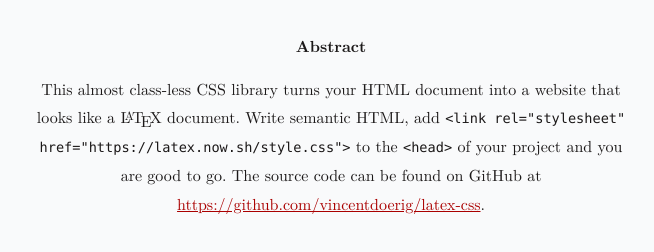
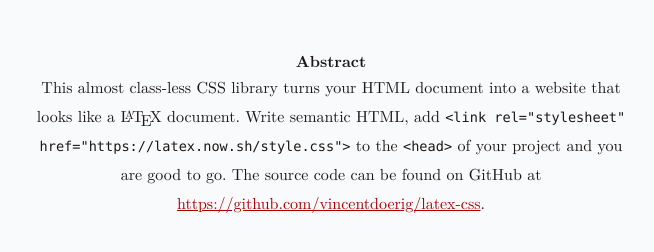
Before and after one commit to vincentdoerig/latex-css, a website: page index.html in a window 1280 px wide. Shown: the part 171-423 px from the top of the page, without its empty margins (309-963 px from the left). Drawn offline with nearby package versions, Linux system fonts and the light colour scheme.

Commit message:
Fix abstract header - change abstract h5 to h2 - remove some horizontal margins

```diff
--- a/index.html
+++ b/index.html
@@ -28,7 +28,7 @@
   </header>
 
   <div class="abstract">
-    <h5>Abstract</h5>
+    <h2>Abstract</h2>
     <p>
       This almost class-less CSS library turns your HTML document into a
       website that looks like a
@@ -108,7 +108,7 @@
       <pre><code>&lt;p class="author"&gt;John Doe &lt;br&gt; December 7, 2020&lt;/p&gt;
 
 &lt;div class="abstract"&gt;
-  &lt;h5&gt;Abstract&lt;/h5&gt;
+  &lt;h2&gt;Abstract&lt;/h2&gt;
   &lt;p&gt;...&lt;/p&gt;
 &lt;/div&gt;</code></pre>
 
--- a/style.css
+++ b/style.css
@@ -295,9 +295,14 @@
 .abstract,
 .abstract p {
   text-align: center;
+  margin-top: 0;
 }
 .abstract {
   margin: 2.25rem 0;
+}
+.abstract > h2 {
+  font-size: 1rem;
+  margin-bottom: -0.2rem;
 }
 
 /* Format the LaTeX symbol correctly (a higher up, e lower) */
```
Also changed, not shown: style.min.css.
